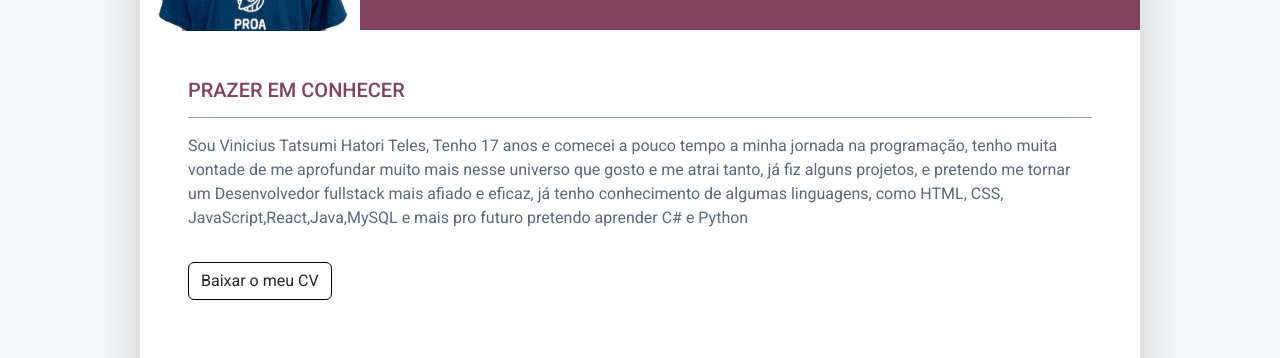
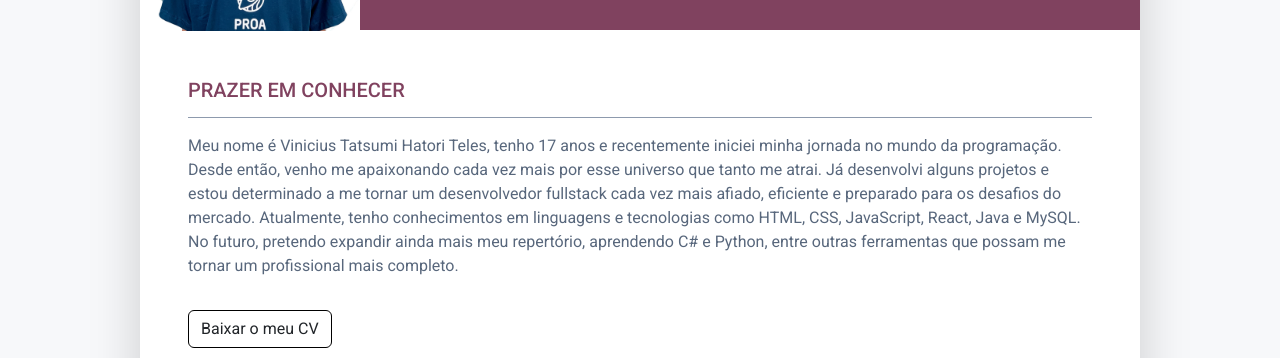
Before and after one commit to Viniciustatsumi/MapaDeCarreira-2, a plain HTML site: page index.html in a window 1280 px wide. Shown: the part 220-578 px from the top of the page. Drawn offline with Linux system fonts and the light colour scheme.

Commit message:
index.html

```diff
--- a/index.html
+++ b/index.html
@@ -91,7 +91,11 @@
 				<section class="resume-section summary-section mb-5">
 					<h2 class="resume-section-title text-uppercase font-weight-bold pb-3 mb-3">Prazer em Conhecer</h2>
 					<div class="resume-section-content">
-						<p class="mb-0"> Sou Vinicius Tatsumi Hatori Teles, Tenho 17 anos e comecei a pouco tempo a minha jornada na programação, tenho muita vontade de me aprofundar muito mais nesse universo que gosto e me atrai tanto, já fiz alguns projetos, e pretendo me tornar um Desenvolvedor fullstack mais afiado e eficaz, já tenho conhecimento de algumas linguagens, como HTML, CSS, JavaScript,React,Java,MySQL e mais pro futuro pretendo aprender C# e Python</p>
+						<p class="mb-0">Meu nome é Vinicius Tatsumi Hatori Teles, tenho 17 anos e recentemente iniciei minha jornada no mundo da programação. Desde então, venho me apaixonando cada vez mais por esse universo que tanto me atrai.
+
+Já desenvolvi alguns projetos e estou determinado a me tornar um desenvolvedor fullstack cada vez mais afiado, eficiente e preparado para os desafios do mercado. Atualmente, tenho conhecimentos em linguagens e tecnologias como HTML, CSS, JavaScript, React, Java e MySQL.
+
+No futuro, pretendo expandir ainda mais meu repertório, aprendendo C# e Python, entre outras ferramentas que possam me tornar um profissional mais completo.</p>
 
 						<!-- Altere o link para um PDF do seu Curriculo -->
 						<a class="btn" href="https://drive.google.com/file/d/1Rus3d5OmZbxCvUyEcqqP6-05ZdoMLHxR/view?usp=drive_link">Baixar o meu CV</a>
```
